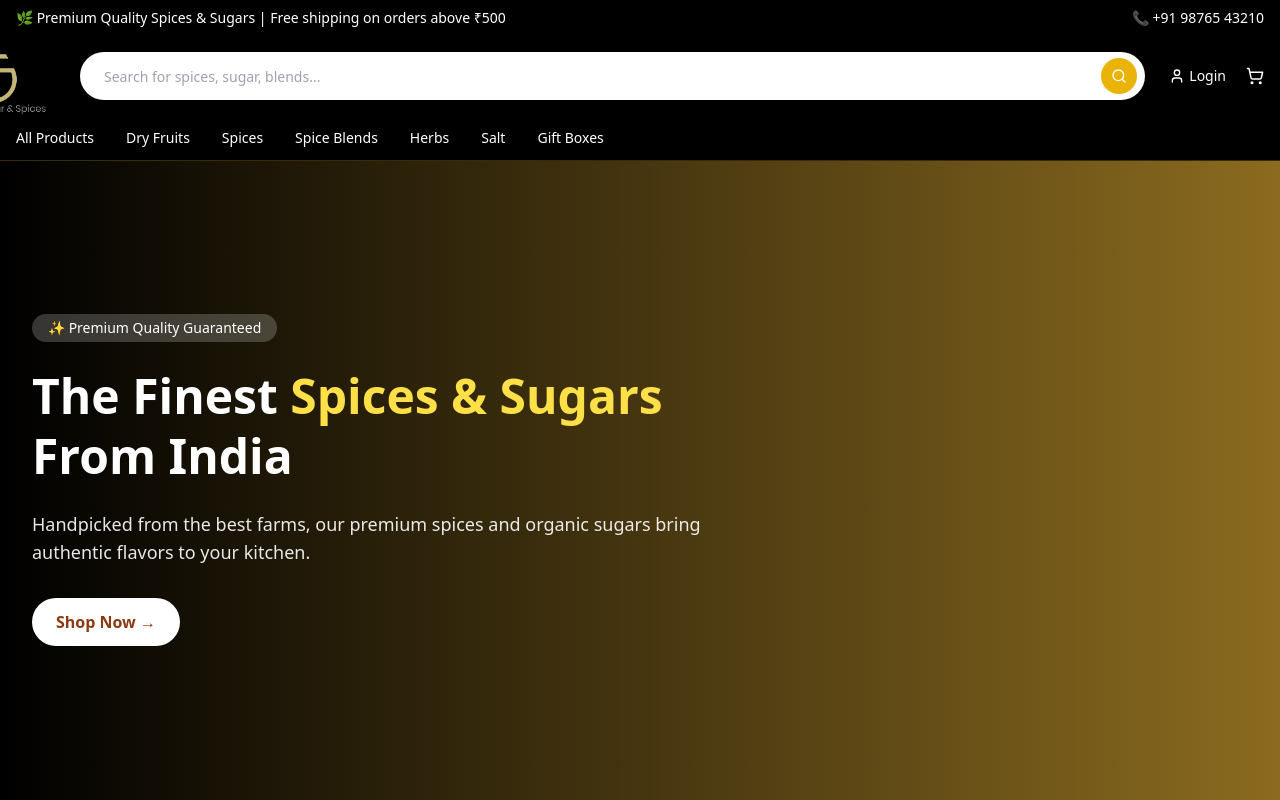
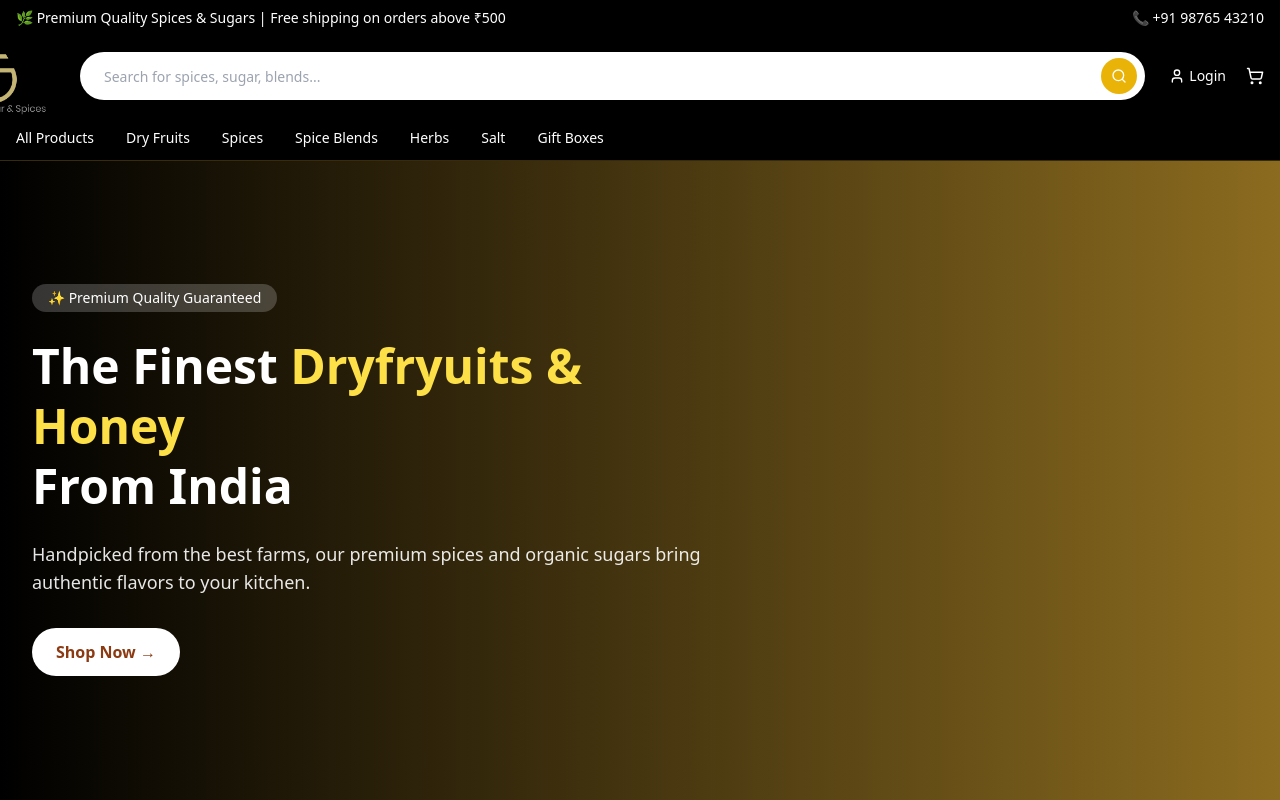
Before and after one commit to Olgga-Sugar-Spices/olgga-website, a Next.js app: page / in a window 1280 px wide. Shown: the top 800 px of the page. Built offline with nearby package versions, Linux system fonts and the light colour scheme; no server answers; the database is empty.

Commit message:
Hero content change

```diff
--- a/components/Hero.tsx
+++ b/components/Hero.tsx
@@ -12,7 +12,7 @@ export default function Hero() {
 
         {/* Heading */}
         <h1 className="text-5xl font-bold mt-6 leading-tight">
-          The Finest <span className="text-yellow-300">Spices & Sugars</span>
+          The Finest <span className="text-yellow-300">Dryfryuits & Honey</span>
           <br /> From India
         </h1>
 
```
Also changed, not shown: 1 other file (tests, documents, lock files or other folders).
